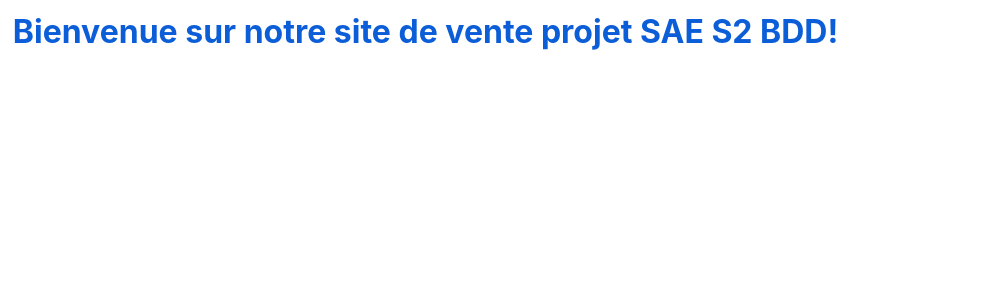
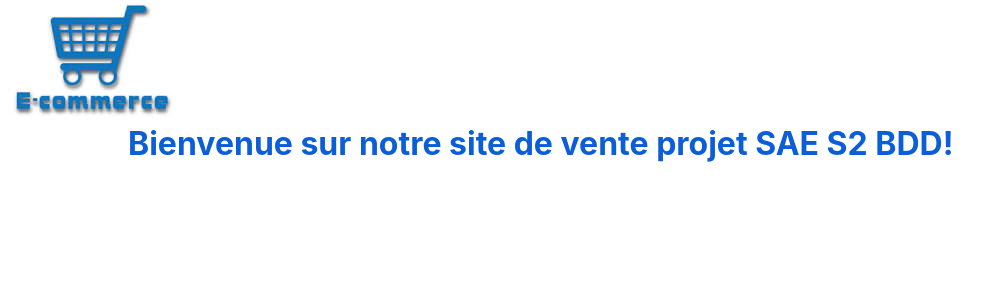
Before and after one commit to LenaAbel/PROJECT2.04_ECOMMERCE, a Flask app: page / in a window 1280 px wide. Shown: the part 56-356 px from the top of the page, without its empty margins (0-1000 px from the left). Run offline with Flask 2, Linux system fonts and the light colour scheme; some libraries are stand-ins or nearby versions.

Commit message:
Update layout.html

```diff
--- a/S2_SAE_2021_orm_etu_v3/templates/auth/layout.html
+++ b/S2_SAE_2021_orm_etu_v3/templates/auth/layout.html
@@ -4,25 +4,30 @@
     <meta charset="utf-8">
     <meta name="viewport" content="width=device-width, initial-scale=1, shrink-to-fit=no">
     <title>SAE BDD</title>
-    <link rel="shortcut icon" href="{{ url_for('static', filename='favicon.ico') }}" >
+    <link rel="shortcut icon" href="{{ url_for('static', filename='favicon.ico') }}">
     {% block stylesheets %}
-        <link rel="stylesheet" href="{{ url_for('static', filename='assets/css/bootstrap.css') }}" >
-        <link rel="stylesheet" href="{{ url_for('static', filename='mes_styles.css') }}" >
+        <link rel="stylesheet" href="{{ url_for('static', filename='assets/css/bootstrap.css') }}">
+        <link rel="stylesheet" href="{{ url_for('static', filename='mes_styles.css') }}">
     {% endblock %}
 </head>
 <body>
 
 {% include('auth/_nav.html') %}
 
-    {% block body %}
-        <h2 style="color: #0b5ed7 ; font-weight: bold ; text-align: left; padding: 1%">Bienvenue sur notre site de vente projet SAE S2 BDD!</h2>
-    {% endblock %}
+
+{% block body %}
+    <div id="logo">
+        <img src="static/images_asset/logo.jpeg">
+    </div>
+    <h2 style="color: #0b5ed7 ; font-weight: bold ; padding-left:10%; padding-top:0.5%">Bienvenue sur notre site de vente
+        projet SAE S2 BDD!</h2>
+{% endblock %}
 
 
 {% block javascripts %}
     <script src="{{ url_for('static', filename='assets/js/jquery-3.5.1.slim.min.js') }}"></script>
-    <script src="{{ url_for('static', filename='assets/js/popper.min.js') }}" ></script>
-    <script src="{{ url_for('static', filename='assets/js/bootstrap.js') }}" ></script>
+    <script src="{{ url_for('static', filename='assets/js/popper.min.js') }}"></script>
+    <script src="{{ url_for('static', filename='assets/js/bootstrap.js') }}"></script>
 {% endblock %}
 
 </body>
```
